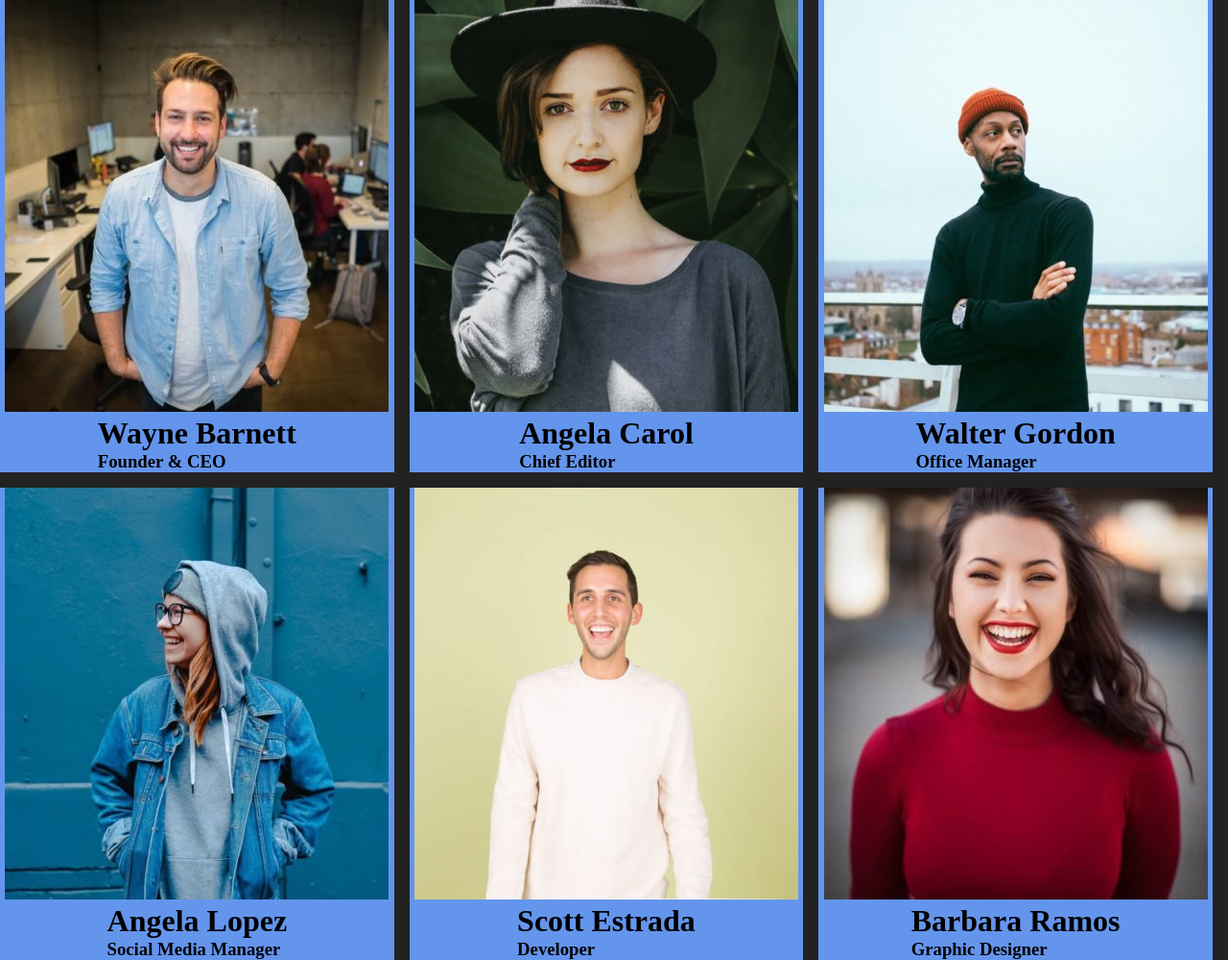
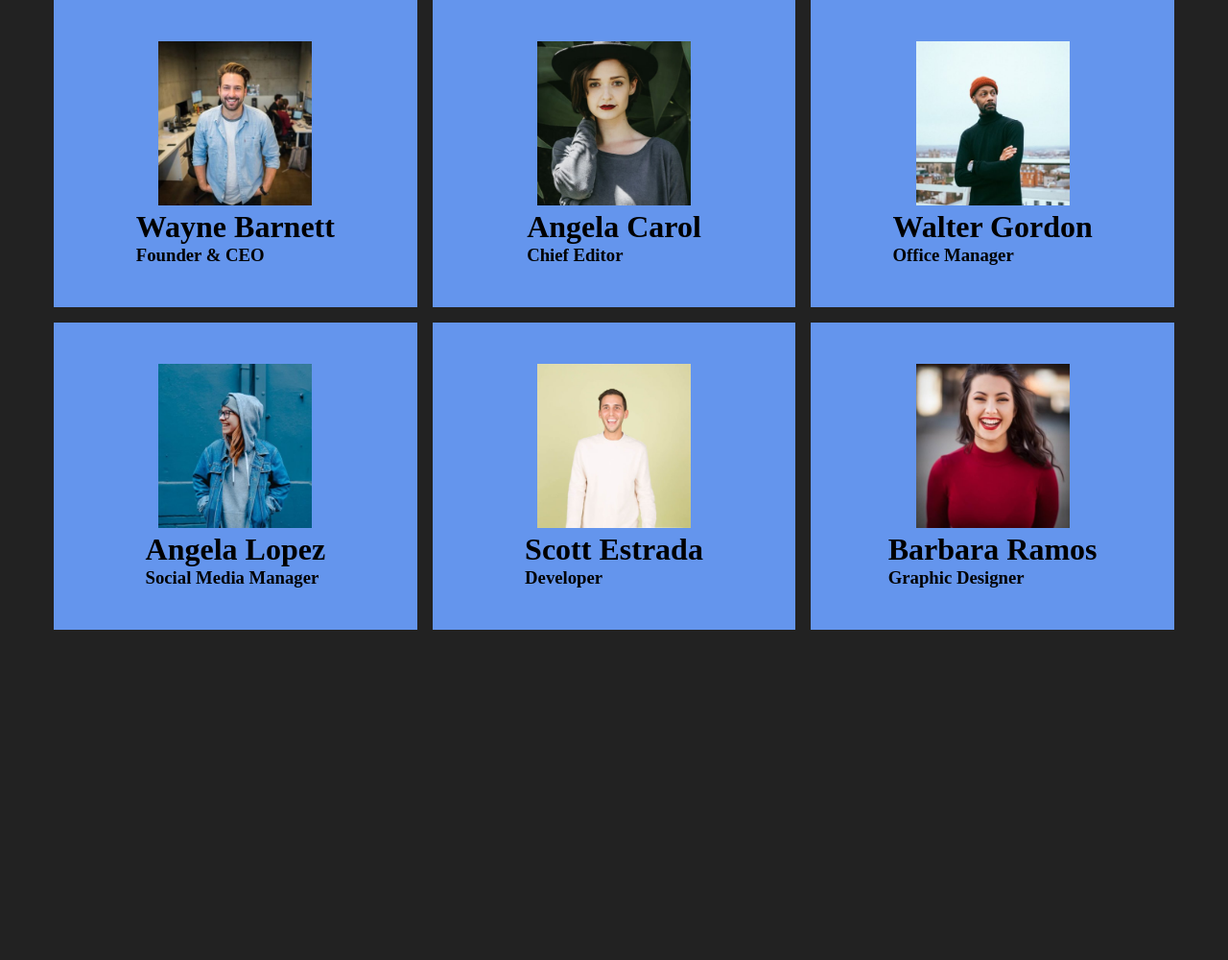
Before and after one commit to davidegiak/js-our-team, a plain HTML site: page index.html in a window 1280 px wide. Shown: the whole page at 96% size. After the commit the page ends 800 px from the top, so only its background shows below. Drawn offline with Linux system fonts and the light colour scheme.

Commit message:
rifiniture

```diff
--- a/css/style.css
+++ b/css/style.css
@@ -4,15 +4,21 @@
     box-sizing: border-box;
 }
 
+body {
+    background-color: #222;
+}
+
 main {
     display: flex;
     flex-wrap: wrap;
     gap: 1rem;
-    background-color: #222;
+    justify-content: center;
+    align-items: center;
 }
 
 .card {
-    width: calc((100% / 3) - 1rem);
+    width: calc((100% / 3) - 3rem);
+    height: 20rem;
     background-color: cornflowerblue;
     display: flex;
     flex-direction: column;
@@ -22,5 +28,4 @@ main {
 
 .img {
 
-
 }
--- a/js/efx.js
+++ b/js/efx.js
@@ -2,7 +2,7 @@ function creation(name,role,img) {
     return `
     <div class="card">
         <div class="img">
-        <img src="img/${img}">
+        <img src="img/${img}" style="width: 10rem;">
         </div>
         <div class="info">
             <h1>${name}</h1>
--- a/js/main.js
+++ b/js/main.js
@@ -36,7 +36,7 @@ let team = [
 ];
 for (let i = 0; i < team.length; i++) {
     const element = team[i];
-    document.querySelector("main").innerHTML += creation(team[i].nome, team[i].ruolo, team[i].img)
+    document.querySelector("main").innerHTML += creation(element.nome, element.ruolo, element.img)
 
 }
 
```
